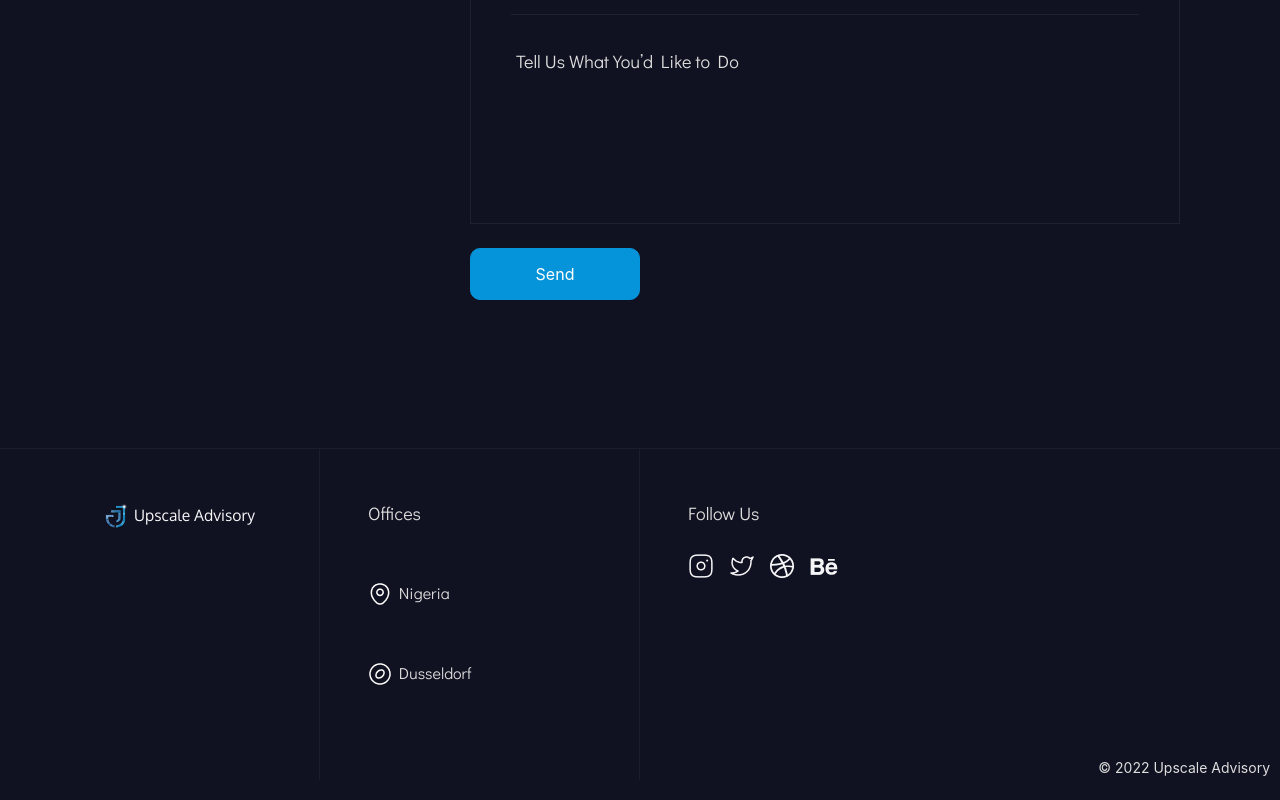
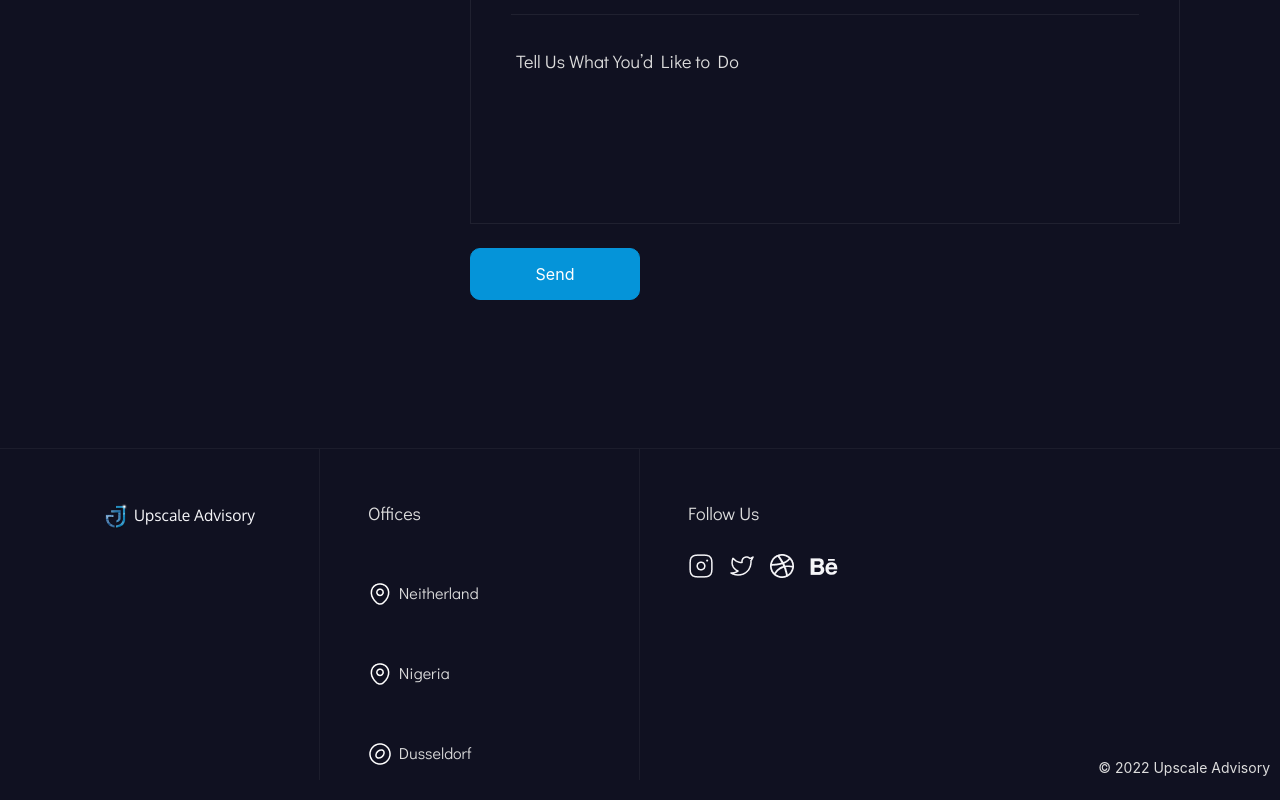
Before and after one commit to itorophilip1998/upscale, a React (Create React App) app: page / in a window 1280 px wide. Shown: the part 6400-7200 px from the top of the page. Built offline with nearby package versions, Linux system fonts and the light colour scheme.

Commit message:
deving up

```diff
--- a/src/components/Footer.jsx
+++ b/src/components/Footer.jsx
@@ -13,6 +13,13 @@ function Footer() {
         <div className="col-md-3 br">
           <span className="headText">Offices</span>
           <ul className="mt-md-4">
+            <li className="my-5">
+              <img src="/images/location.png" alt="" />
+              <a href="/" className="nation">
+                {" "}
+                Neitherland
+              </a>
+            </li>
             <li className="my-5">
               <img src="/images/location.png" alt="" />
               <a href="/" className="nation">
--- a/src/index.scss
+++ b/src/index.scss
@@ -770,7 +770,7 @@ ul {
   }
 
   .card-box {
-    width: 100%;
+    // width: 90%;
   }
 
 }
```
